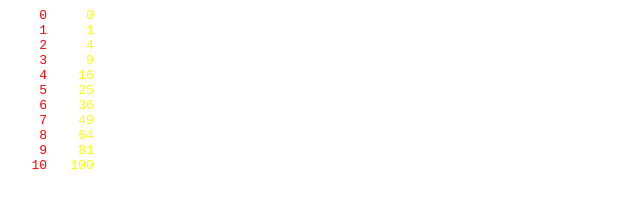
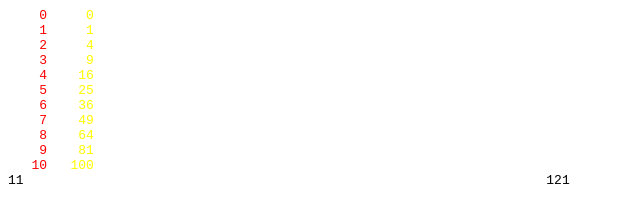
Before and after one commit to 111REB579/RTR108HP, a plain HTML site: page 211.html in a window 1280 px wide. Shown: the full height of the page, 0-640 px from the left. Drawn offline with Linux system fonts and the light colour scheme.

Commit message:
Second commit

```diff
--- a/211.html
+++ b/211.html
@@ -11,5 +11,6 @@
 <font style ="color:red;">    8</font> <font style="color:yellow;">   64</font>
 <font style ="color:red;">    9</font> <font style="color:yellow;">   81</font>
 <font style ="color:red;">   10</font> <font style="color:yellow;">  100</font>
+11								     121
 </pre>
 </html>
```
